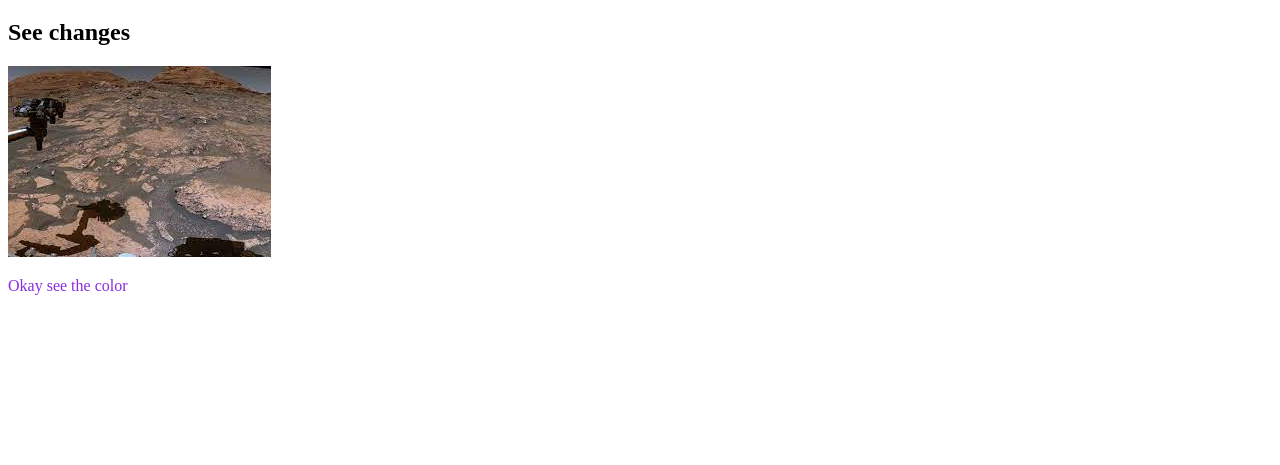
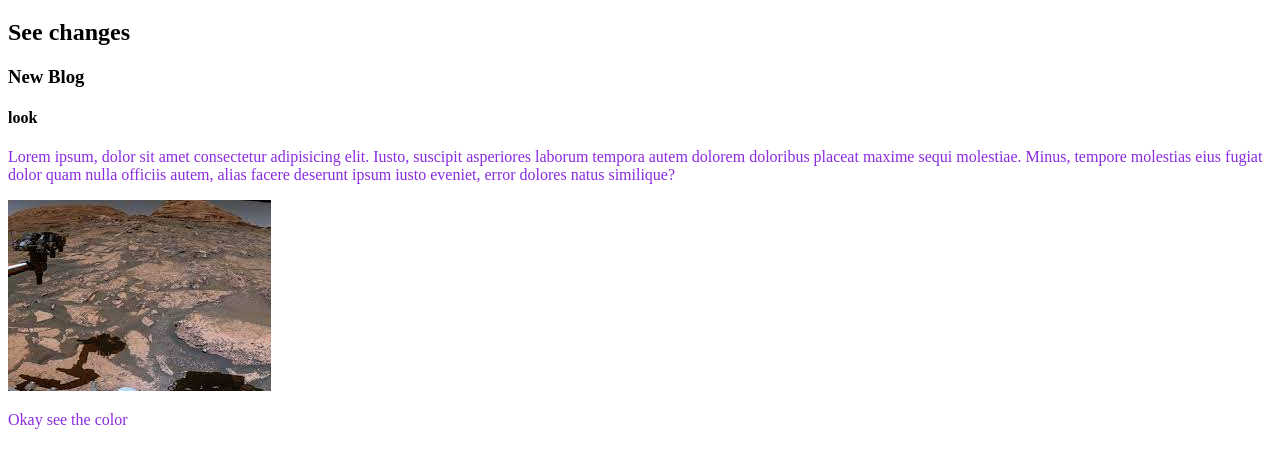
Before and after one commit to RakibHassan11/repo1, a plain HTML site: page index.html in a window 1280 px wide. Shown: the part 61-526 px from the top of the page. Drawn offline with Linux system fonts and the light colour scheme.

Commit message:
new blog

```diff
--- a/index.html
+++ b/index.html
@@ -9,6 +9,11 @@
 <body>
     <h1>I can push to github</h1>
     <h2>See changes</h2>
+    <div>
+        <h3>New Blog</h3>
+        <h4>look</h4>
+        <p>Lorem ipsum, dolor sit amet consectetur adipisicing elit. Iusto, suscipit asperiores laborum tempora autem dolorem doloribus placeat maxime sequi molestiae. Minus, tempore molestias eius fugiat dolor quam nulla officiis autem, alias facere deserunt ipsum iusto eveniet, error dolores natus similique?</p>
+    </div>
     <img src="mars.jpg" alt="mars">
     <p>Okay see the color</p>
 </body>
```
